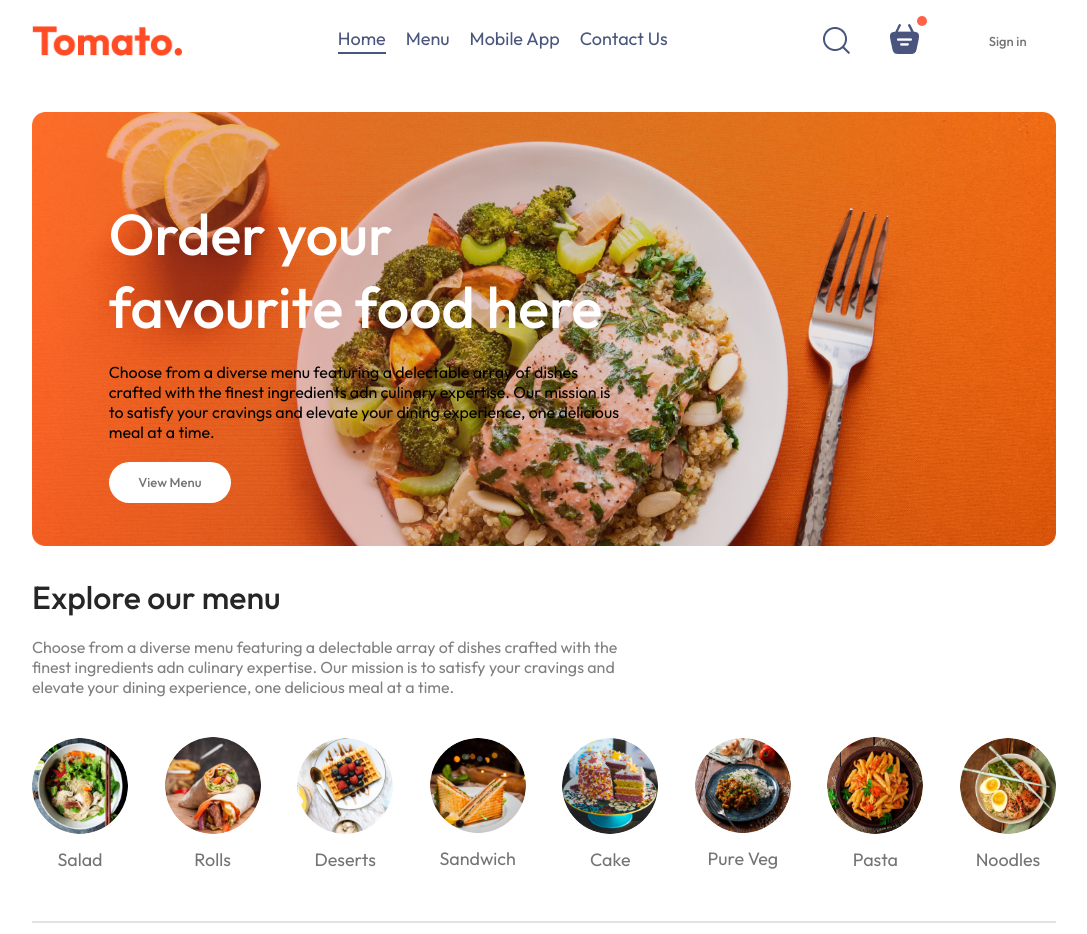
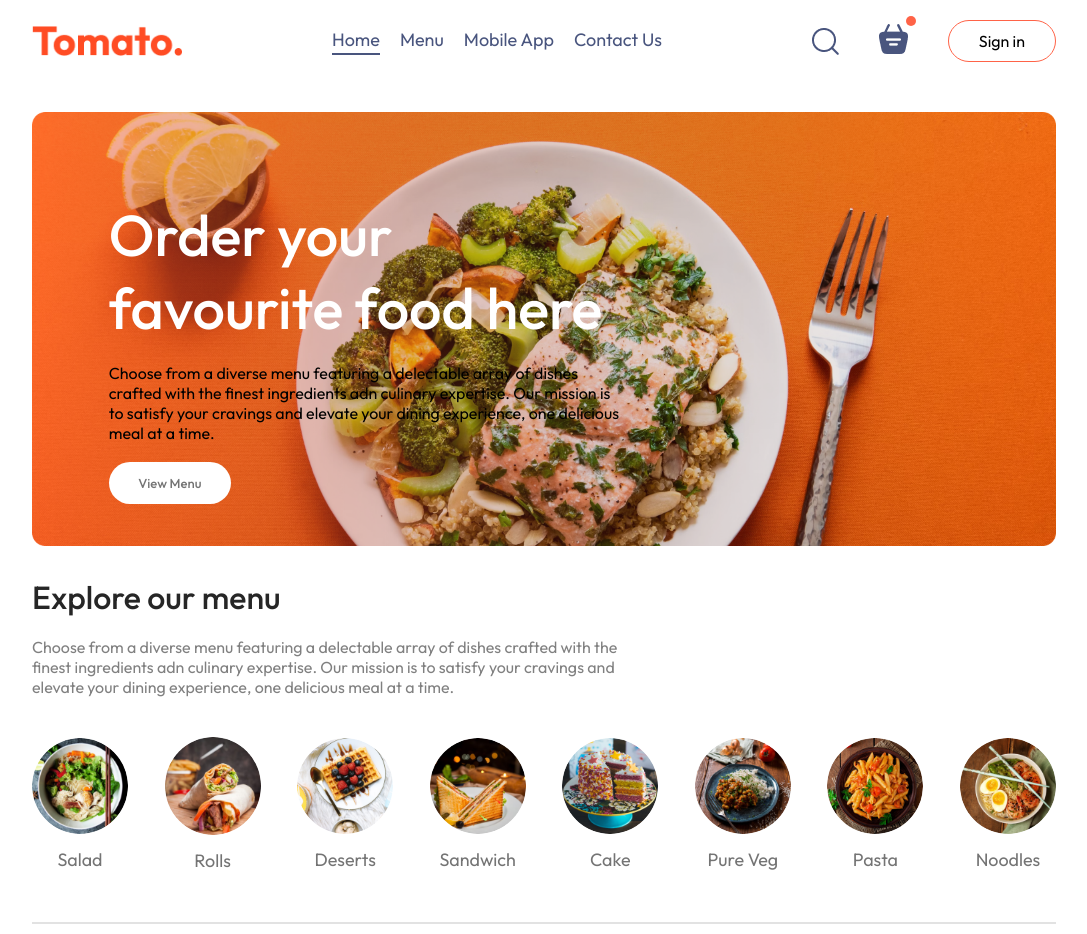
Before and after one commit to tajemouti/food-delivery, a React (Vite) app: page / in a window 1280 px wide. Shown: the whole page, without its empty margins (96-1183 px from the left). Built offline with nearby package versions, Linux system fonts and the light colour scheme.

Commit message:
Style the Menu component

```diff
--- a/src/components/Header/header.css
+++ b/src/components/Header/header.css
@@ -18,18 +18,18 @@
     animation: fadeIn 3s;
 }
 
-h2 {
+.header h2 {
     font-weight: 500;
     color: white;
     font-size: max(4.5vw, 22px);
 }
 
-.p {
+.header .p {
     color: white;
     font-size: 1vw;
 }
 
-button {
+.header button {
     border: none;
     color: #747474;
     font-weight: 500;
--- a/src/components/Menu/menu.css
+++ b/src/components/Menu/menu.css
@@ -49,3 +49,8 @@ hr {
     background-color: #e2e2e2;
     border: none;
 }
+
+.menu .active {
+    border: 4px solid tomato;
+    padding: 2px;
+}
--- a/src/components/Navbar/navbar.css
+++ b/src/components/Navbar/navbar.css
@@ -23,7 +23,7 @@
   gap: 40px;
 }
 
-button {
+.navbar button {
   background: transparent;
   font-size: 16px;
   border: 1px solid tomato;
@@ -41,7 +41,7 @@ button:hover {
   cursor: pointer;
 }
 
-.active {
+.navbar .active {
   padding-bottom: 2px;
   border-bottom: 2px solid #49557e;
   cursor: none;
```
